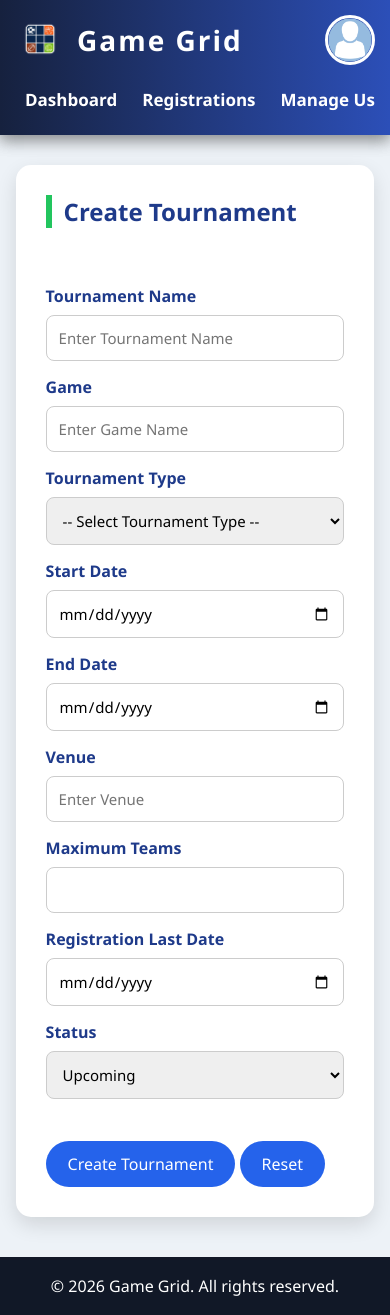
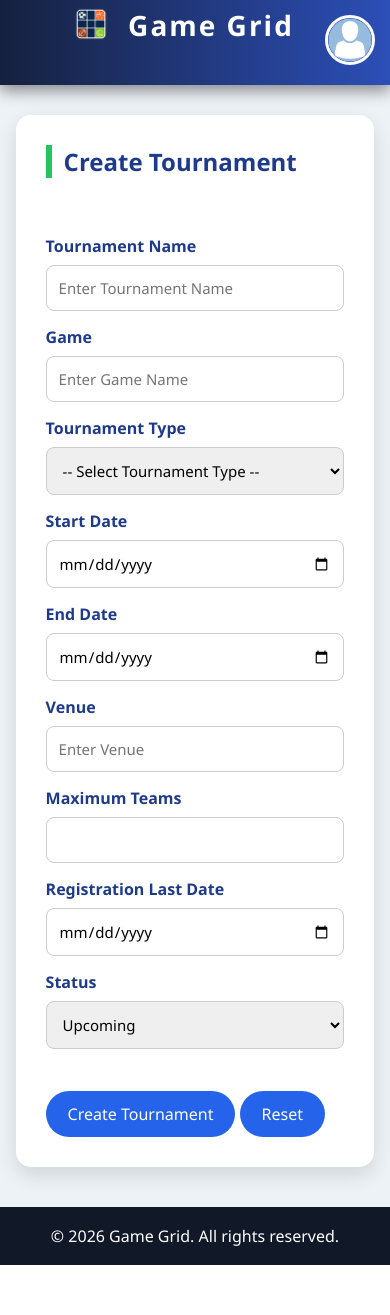
Before and after one commit to Atharv-Sudrik18/Game-Grid, a Flask app: page /admin/create_tournament in a window 390 px wide. After the commit the page ends 1265 px from the top, so only its background shows below. Run offline with Flask 3, Linux system fonts and the light colour scheme; a user stored in the database is signed in.

Commit message:
Refactor admin_style.css for improved structure

```diff
--- a/static/css/admin_style.css
+++ b/static/css/admin_style.css
@@ -612,37 +612,33 @@
 
 
 /* Mobile */
-@media(max-width:768px){
+@media(max-width:768px) {
 
-.navbar{
-    padding:15px;
-    flex-direction:column;
-    align-items:flex-start;
-    height:auto;
-    position:relative;   /* NEW — anchors the absolute profile icon */
-}
+    nav {
+        flex-direction: column;
+        gap: 20px;
+        padding: 20px;
+    }
 
-.logo{
-    margin-bottom:15px;
-}
+    .nav-links {
+        flex-direction: column;
+        width: 100%;
 
-.nav-scroll{
-    width:100%;
-}
+    }
 
-.nav-links{
-    gap:25px;
-}
+    .nav-links a {
+        text-align: center;
+    }
 
-.nav-links a{
-    line-height:40px;
-}
+    .profile-menu {
+        margin-top: 10px;
+    }
 
-.profile-dropdown{
-    position:absolute;   /* NEW */
-    top:15px;             /* NEW */
-    right:15px;           /* NEW */
-    margin-left:0;        /* NEW — overrides desktop's margin-left:20px */
-}
+    .profile-dropdown {
+        position: absolute;
+        top: 15px;
+        right: 15px;
+        margin-left: 0;
+    }
 
 }
```
